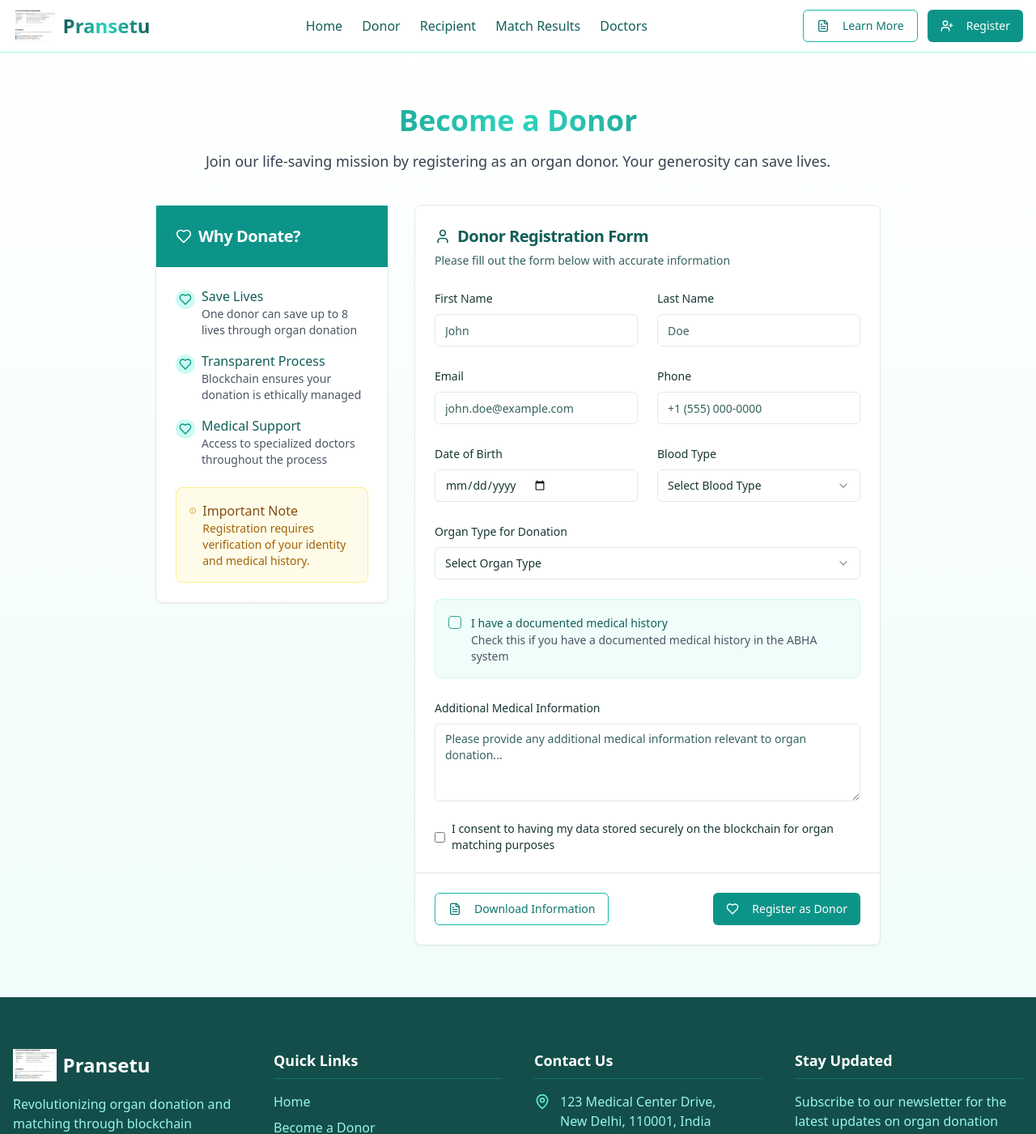
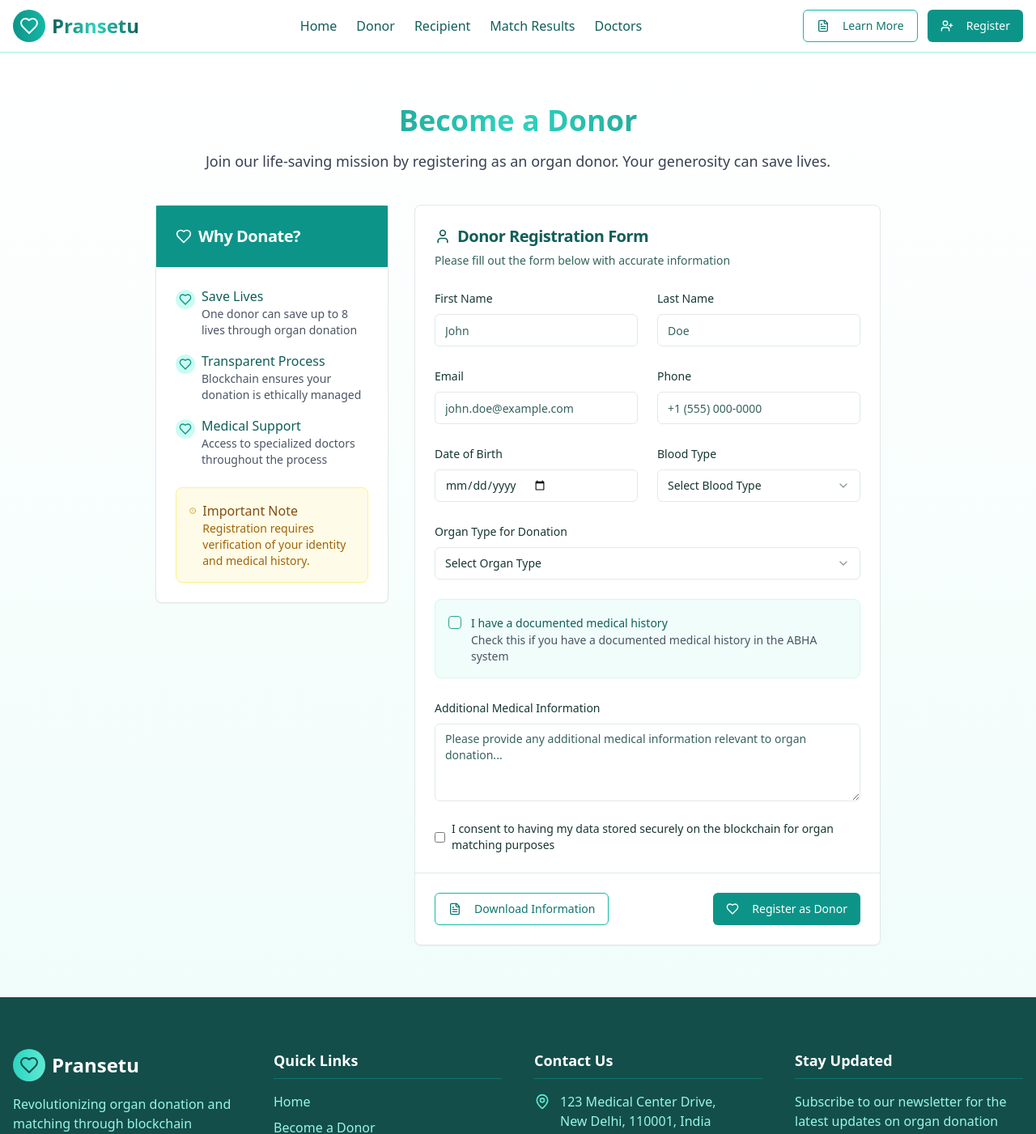
Before and after one commit to vanshikanimwal2005/pransetu-connect, a React (Vite) app: page /donor in a window 1280 px wide. Shown: the top 1401 px of the page at 81% size. Built offline with nearby package versions, Linux system fonts and the light colour scheme.

Commit message:
Remove images and logo
Remove all image assets and the logo from the application.

```diff
--- a/src/components/DoctorConsultation.tsx
+++ b/src/components/DoctorConsultation.tsx
@@ -1,7 +1,7 @@
 
 import React from 'react';
 import { Button } from '@/components/ui/button';
-import { Calendar, Phone, Mail, Video, User } from 'lucide-react';
+import { Calendar, Phone, Mail, Video, User, Heart, Shield, Award, Clock } from 'lucide-react';
 import { Card, CardContent, CardDescription, CardFooter, CardHeader, CardTitle } from '@/components/ui/card';
 import { Avatar, AvatarFallback } from '@/components/ui/avatar';
 
@@ -59,14 +59,24 @@ const DoctorConsultation = () => {
           {doctors.map((doctor) => (
             <Card key={doctor.id} className="bg-white hover:shadow-lg transition-all duration-300 overflow-hidden">
               <div className="aspect-square overflow-hidden bg-gradient-to-br from-teal-500 to-teal-600 flex items-center justify-center">
-                <Avatar className="h-32 w-32 bg-teal-200 text-teal-800">
-                  <AvatarFallback className="text-4xl font-semibold">{doctor.initials}</AvatarFallback>
-                </Avatar>
+                <div className="flex flex-col items-center justify-center">
+                  <Avatar className="h-32 w-32 bg-teal-200 text-teal-800">
+                    <AvatarFallback className="text-4xl font-semibold">{doctor.initials}</AvatarFallback>
+                  </Avatar>
+                  <div className="mt-4 flex items-center justify-center gap-2">
+                    {doctor.specialty === "Transplant Surgeon" && <Award className="h-5 w-5 text-teal-100" />}
+                    {doctor.specialty === "Nephrologist" && <Shield className="h-5 w-5 text-teal-100" />}
+                    {doctor.specialty === "Cardiologist" && <Heart className="h-5 w-5 text-teal-100" />}
+                    {doctor.specialty === "Hepatologist" && <Clock className="h-5 w-5 text-teal-100" />}
+                    <span className="text-white font-medium text-sm">{doctor.specialty}</span>
+                  </div>
+                </div>
               </div>
               <CardHeader className="pt-6 pb-2">
                 <CardTitle className="text-xl text-teal-800">{doctor.name}</CardTitle>
-                <CardDescription className="text-teal-600 font-medium">
-                  {doctor.specialty}
+                <CardDescription className="text-teal-600 font-medium flex items-center">
+                  <User className="h-3 w-3 mr-1" />
+                  <span>Medical ID: {doctor.id}00{Math.floor(Math.random() * 100) + 1}</span>
                 </CardDescription>
               </CardHeader>
               <CardContent className="pb-4">
--- a/src/components/Footer.tsx
+++ b/src/components/Footer.tsx
@@ -11,11 +11,9 @@ const Footer = () => {
           {/* About */}
           <div>
             <div className="flex items-center gap-2 mb-4">
-              <img
-                src="/lovable-uploads/dd89ed71-6624-4276-875a-5f71677b63ff.png"
-                alt="Pransetu Logo"
-                className="h-10 w-auto"
-              />
+              <div className="h-10 w-10 rounded-full bg-gradient-to-r from-teal-400 to-teal-300 flex items-center justify-center text-teal-900">
+                <Heart className="h-6 w-6" />
+              </div>
               <span className="text-2xl font-bold">Pransetu</span>
             </div>
             <p className="text-teal-200 mb-4">
--- a/src/components/Navbar.tsx
+++ b/src/components/Navbar.tsx
@@ -16,11 +16,9 @@ const Navbar = () => {
       <div className="container mx-auto px-4 py-3">
         <div className="flex items-center justify-between">
           <Link to="/" className="flex items-center gap-2">
-            <img
-              src="/lovable-uploads/dd89ed71-6624-4276-875a-5f71677b63ff.png"
-              alt="Pransetu Logo"
-              className="h-10 w-auto"
-            />
+            <div className="h-10 w-10 rounded-full bg-gradient-to-r from-teal-600 to-teal-500 flex items-center justify-center text-white">
+              <Heart className="h-6 w-6" />
+            </div>
             <span className="text-2xl font-bold metallic-text hidden sm:inline-block">Pransetu</span>
           </Link>
 
```
